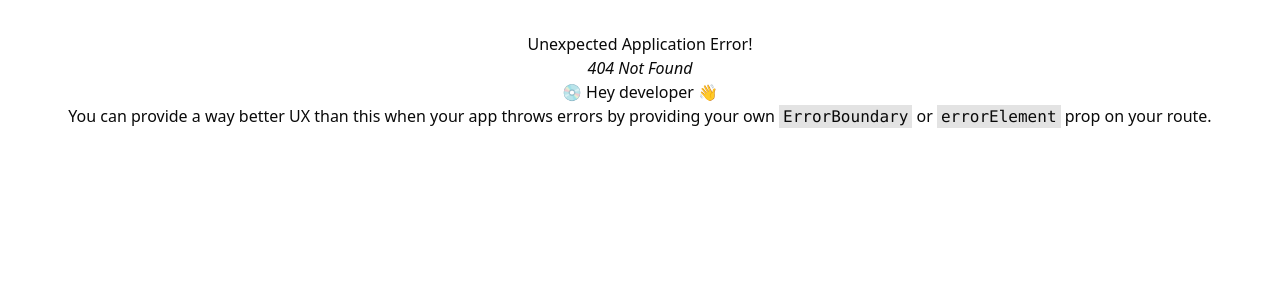
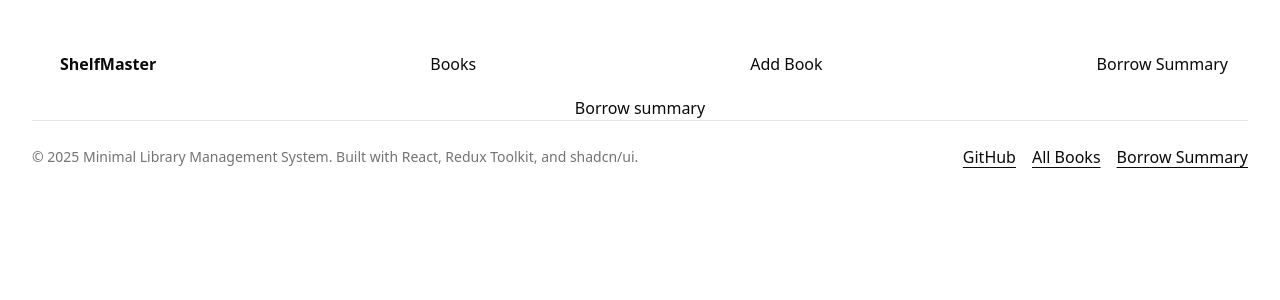
Before and after one commit to adir-jscode/ShelfMaster-Redux, a React (Vite) app: page /borrow-summary in a window 1280 px wide. Before the commit this address had no page. Shown: the top 300 px of the page. Built offline with nearby package versions, Linux system fonts and the light colour scheme.

Commit message:
add book & summary page added

```diff
--- a/src/components/layout/Navbar.tsx
+++ b/src/components/layout/Navbar.tsx
@@ -7,8 +7,8 @@ export default function Navbar() {
         <span className="font-bold ml-2">ShelfMaster</span>
       </div>
       <Link to={"/books"}>Books</Link>
-      <Link to={"/books"}>Add Book</Link>
-      <Link to={"/books"}>Borrow Summary</Link>
+      <Link to={"/create-book"}>Add Book</Link>
+      <Link to={"/borrow-summary"}>Borrow Summary</Link>
     </nav>
   );
 }
--- /dev/null
+++ b/src/pages/BorrowSummary.tsx
@@ -0,0 +1,9 @@
+const BorrowSummary = () => {
+  return (
+    <div>
+      <h1>Borrow summary</h1>
+    </div>
+  );
+};
+
+export default BorrowSummary;
--- /dev/null
+++ b/src/pages/CreateBook.tsx
@@ -0,0 +1,9 @@
+const CreateBook = () => {
+  return (
+    <div>
+      <h1>Create book</h1>
+    </div>
+  );
+};
+
+export default CreateBook;
```
Also changed, not shown: src/routes/index.ts (+10 -0 lines).
